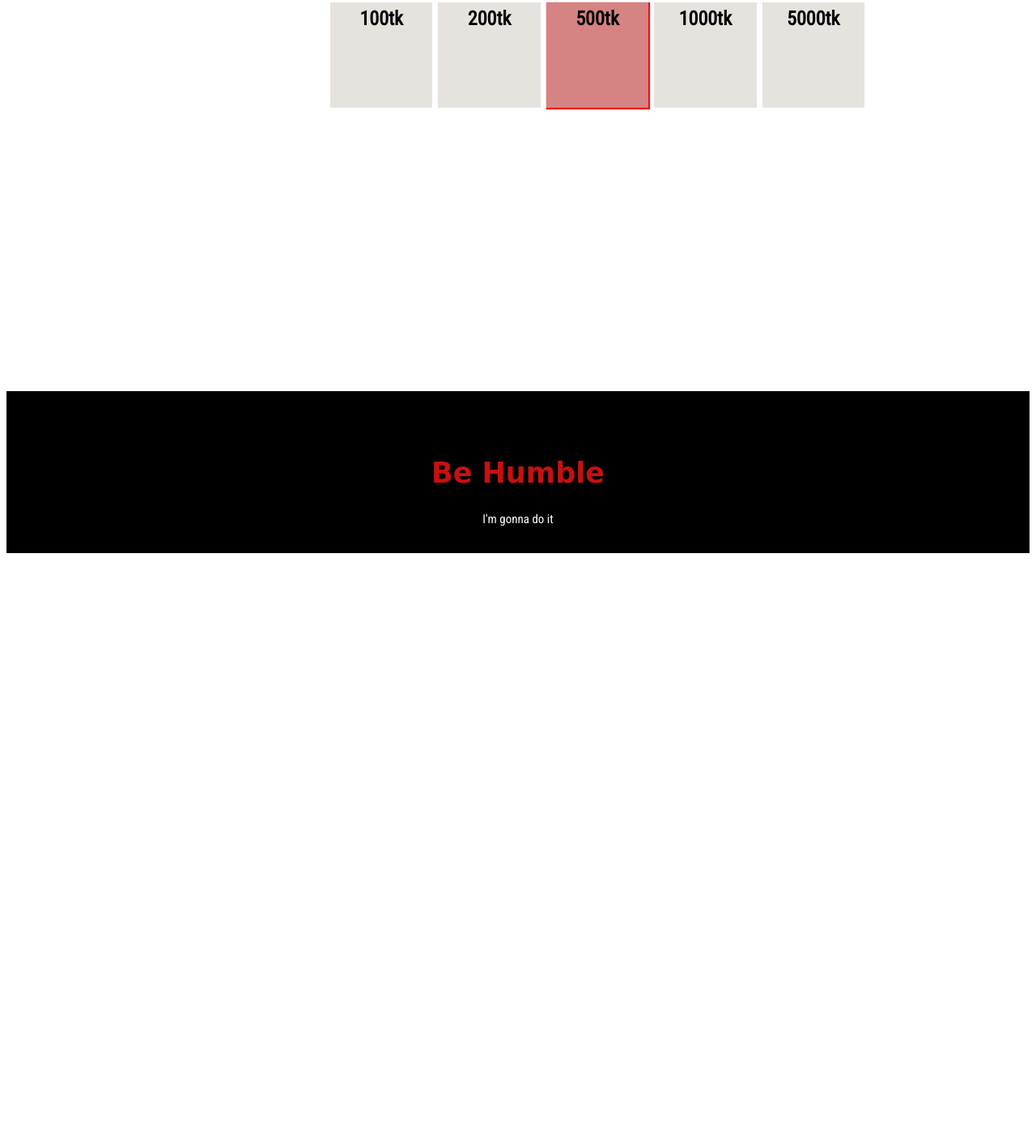
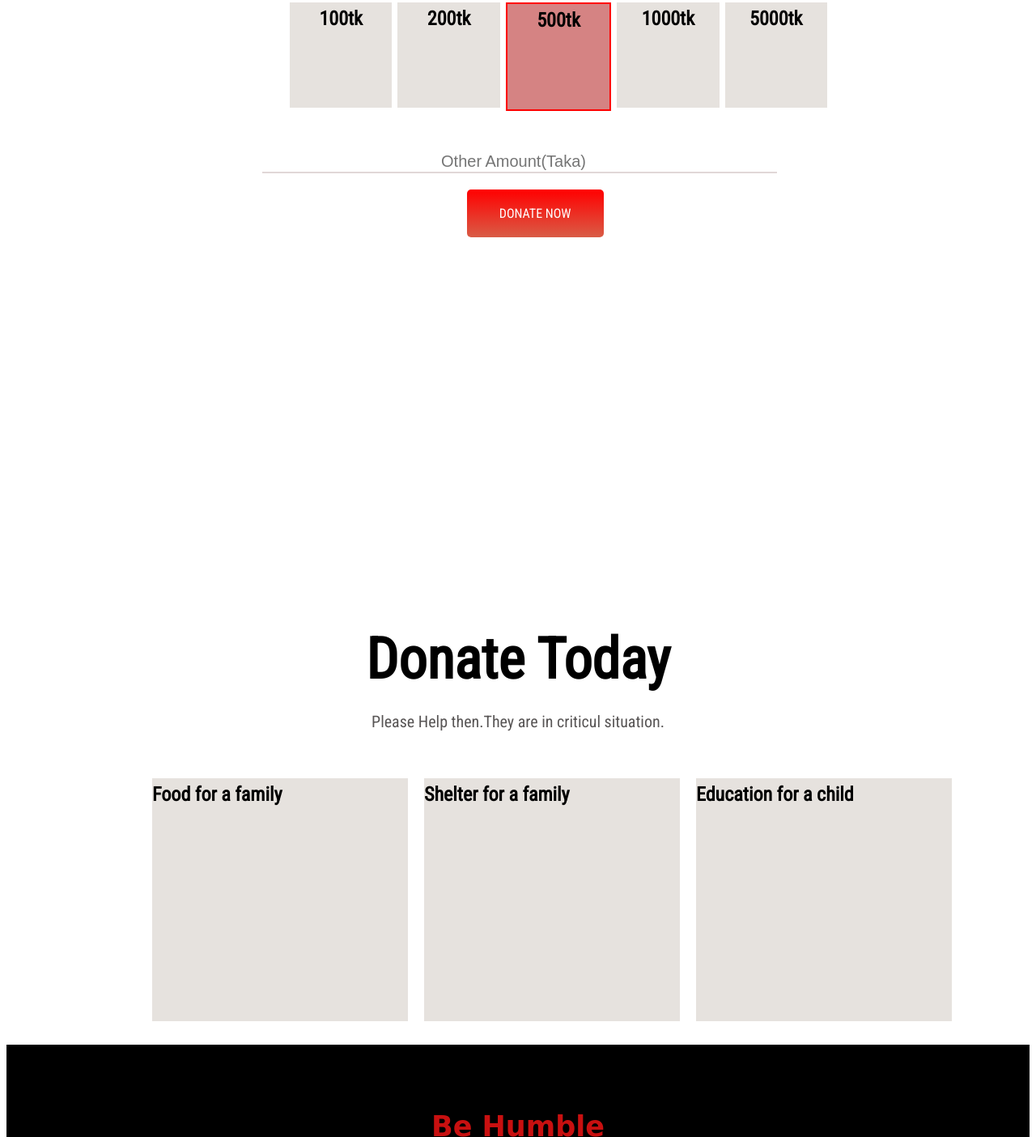
Before and after one commit to anayetabir/Donate-today, a plain HTML site: page index.html in a window 1280 px wide. Shown: the part 1363-2767 px from the top of the page at 81% size. Before the commit the page ends 2054 px from the top, so only its background shows below. Drawn offline with Linux system fonts and the light colour scheme; a web font is replaced by a local one.

Commit message:
third day

```diff
--- a/index.html
+++ b/index.html
@@ -25,14 +25,16 @@
             <h1 class="h1">Let's Help Those Who Are</h1>
             <h1 class="h2">More In Need</h1>
             <p id="p1">Please Help then.They are in criticul situation.</p>
-            <a class="button" href="">DONATE NOW</a>
+            <a id="button1" href="">DONATE NOW</a>
         </div>
 
     </section>
+
+
     <section>
         <div>
             <h1 class="h3">Donate Today</h1>
-            <p id="p2">Please Help then.They are in criticul situation.</p>
+            <p class="p2">Please Help then.They are in criticul situation.</p>
         </div>
         <div class="part">
             <div class="a1">
@@ -50,10 +52,32 @@
             <div class="a5">
                 <h1>5000tk</h1>
             </div>
+
         </div>
+        <input class="input" type="number" placeholder="Other Amount(Taka)">
+        <br>
+        <a id="button2" href="">DONATE NOW</a>
 
     </section>
 
+
+    <section>
+
+    </section>
+    <h1 class="h3">Donate Today</h1>
+    <p class="p2">Please Help then.They are in criticul situation.</p>
+    <div class="part">
+        <div class="b1">
+            <h2>Food for a family</h3>
+        </div>
+        <div class="b2">
+            <h2>Shelter for a family</h3>
+        </div>
+        <div class="b3">
+            <h2>Education for a child</h3>
+        </div>
+
+    </div>
 
 
 
--- a/style.css
+++ b/style.css
@@ -30,7 +30,10 @@ section {
     background-repeat: no-repeat;
     position: relative;
     background-size: cover;
+    text-align: center;
 }
+
+
 
 #p1 {
     color: white;
@@ -39,14 +42,13 @@ section {
 
 }
 
-.button {
+#button1 {
     color: white;
     text-decoration: none;
     background-image: linear-gradient(red, rgb(217, 92, 70));
-    padding: 20px 50px 20px 50px;
+    padding: 20px 40px 20px 40px;
     border-radius: 5px;
-
-
+    line-height: 100px;
 
 }
 
@@ -59,7 +61,7 @@ section {
     margin-top: 0px;
 }
 
-#p2 {
+.p2 {
     color: rgb(88, 85, 85);
     font-size: 20px;
     text-align: center;
@@ -76,7 +78,7 @@ section {
     text-align: center;
     margin-top: 50px;
     margin-bottom: 50px;
-    margin-left: 400px;
+    margin-left: 350px;
     background-color: rgb(230, 226, 222);
 }
 
@@ -98,7 +100,7 @@ section {
     margin-top: 50px;
     margin-bottom: 50px;
     background-color: rgb(213, 131, 131);
-    box-shadow: 1px 1px 1px 1px rgb(245, 12, 12);
+    border: 2px solid red;
 
 }
 
@@ -121,6 +123,55 @@ section {
     margin-left: 7px;
     background-color: rgb(230, 226, 222);
 }
+
+.input {
+    font-size: 20px;
+    text-align: center;
+    border: none;
+    border-bottom: 2px solid rgb(225, 215, 215);
+    margin-left: 25%;
+    width: 50%;
+}
+
+#button2 {
+    color: white;
+    text-decoration: none;
+    background-image: linear-gradient(red, rgb(217, 92, 70));
+    padding: 20px 40px 20px 40px;
+    border-radius: 5px;
+    line-height: 100px;
+    margin-left: 45%;
+
+}
+
+.b1 {
+    width: 25%;
+    height: 300px;
+    margin-top: 50px;
+    margin-left: 180px;
+    margin-right: 20px;
+    background-color: rgb(230, 226, 222);
+}
+
+.b2 {
+    width: 25%;
+    height: 300px;
+    margin-top: 50px;
+    margin-right: 20px;
+    background-color: rgb(230, 226, 222);
+}
+
+.b3 {
+    width: 25%;
+    height: 300px;
+    margin-top: 50px;
+    background-color: rgb(230, 226, 222);
+}
+
+
+
+
+
 
 
 
```
